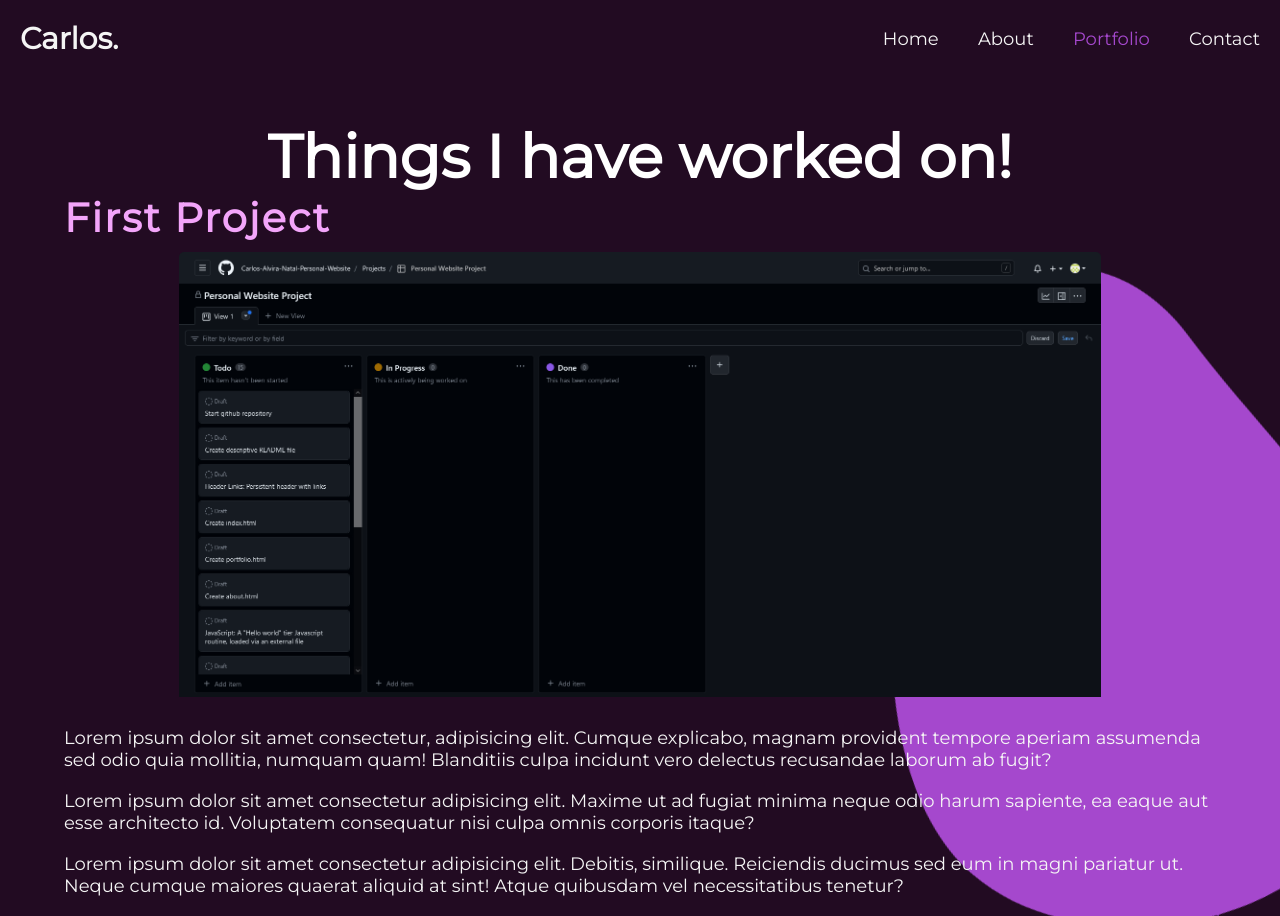
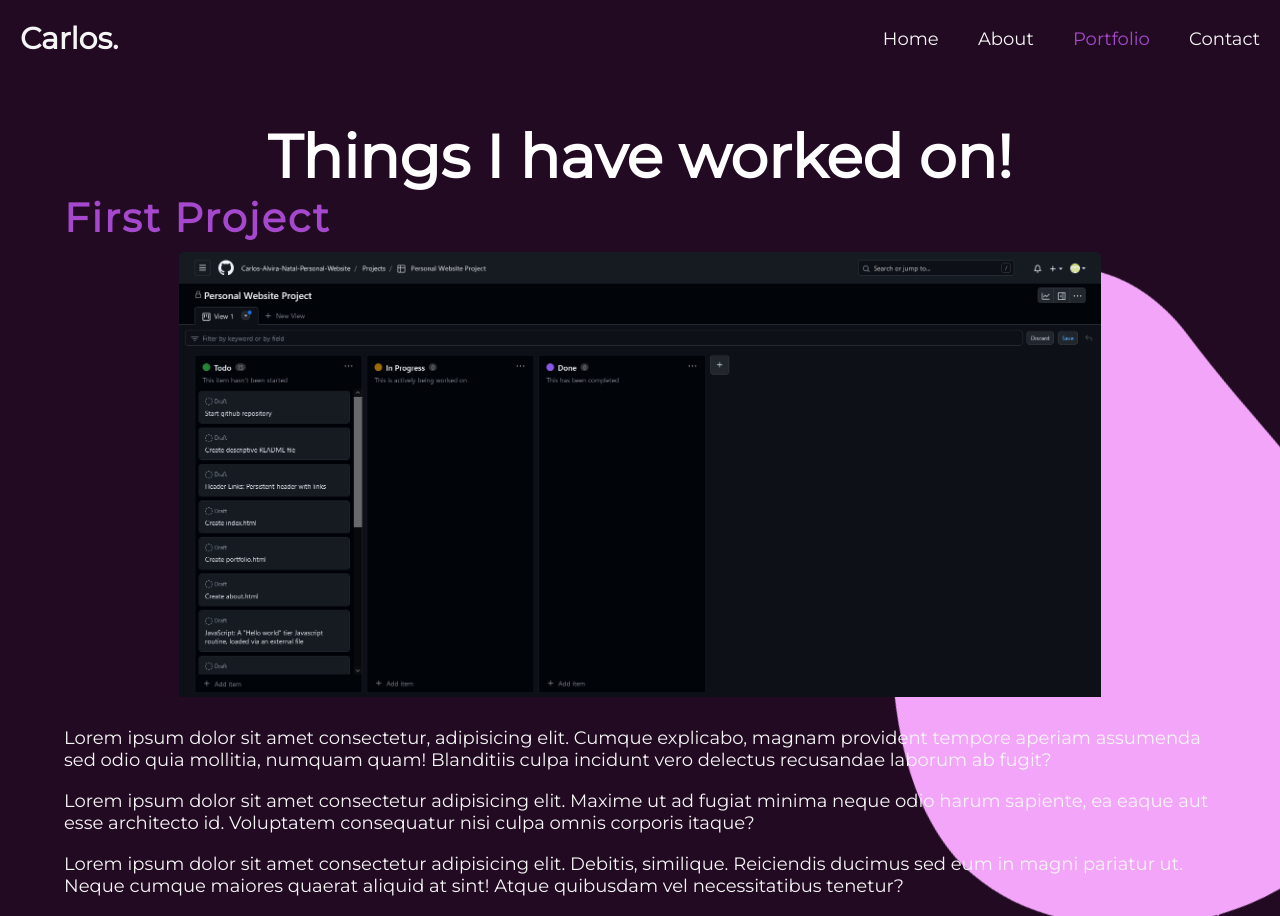
Before and after one commit to Carlos-Alvira-Natal-Personal-Website/personal_website_2, a plain HTML site: page portfolio.html in a window 1280 px wide. Drawn offline with nearby package versions, Linux system fonts and the light colour scheme.

Commit message:
fix: change colors on blob and h2 in portfolio.html

```diff
--- a/style.css
+++ b/style.css
@@ -260,7 +260,7 @@ body {
 
 .portfolio-content h2{
     font-size: 40px;
-    color: #f3a5fa;
+    color: rgb(165, 72, 205);
     letter-spacing: 2px;
     margin-bottom: 10px;
 }
@@ -284,7 +284,7 @@ body {
   position: fixed !important;
   top: 0;
   left: 0;
-  fill: rgb(165, 72, 205);
+  fill: #f3a5fa;
   width: 50vmax;
   z-index: -3;
   animation: move 15s ease-in-out infinite;
```
Also changed, not shown: form.html (+2 -2 lines).
